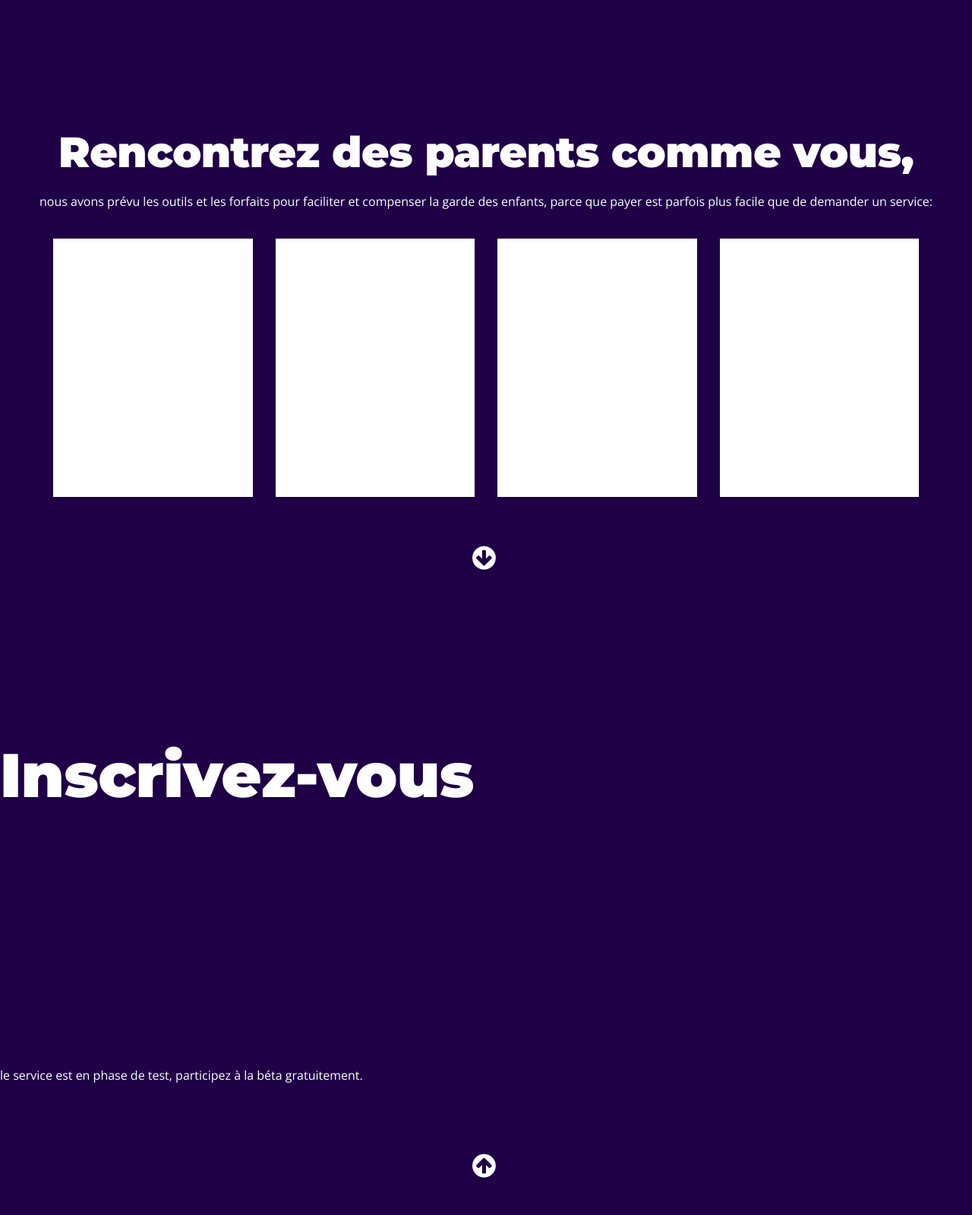
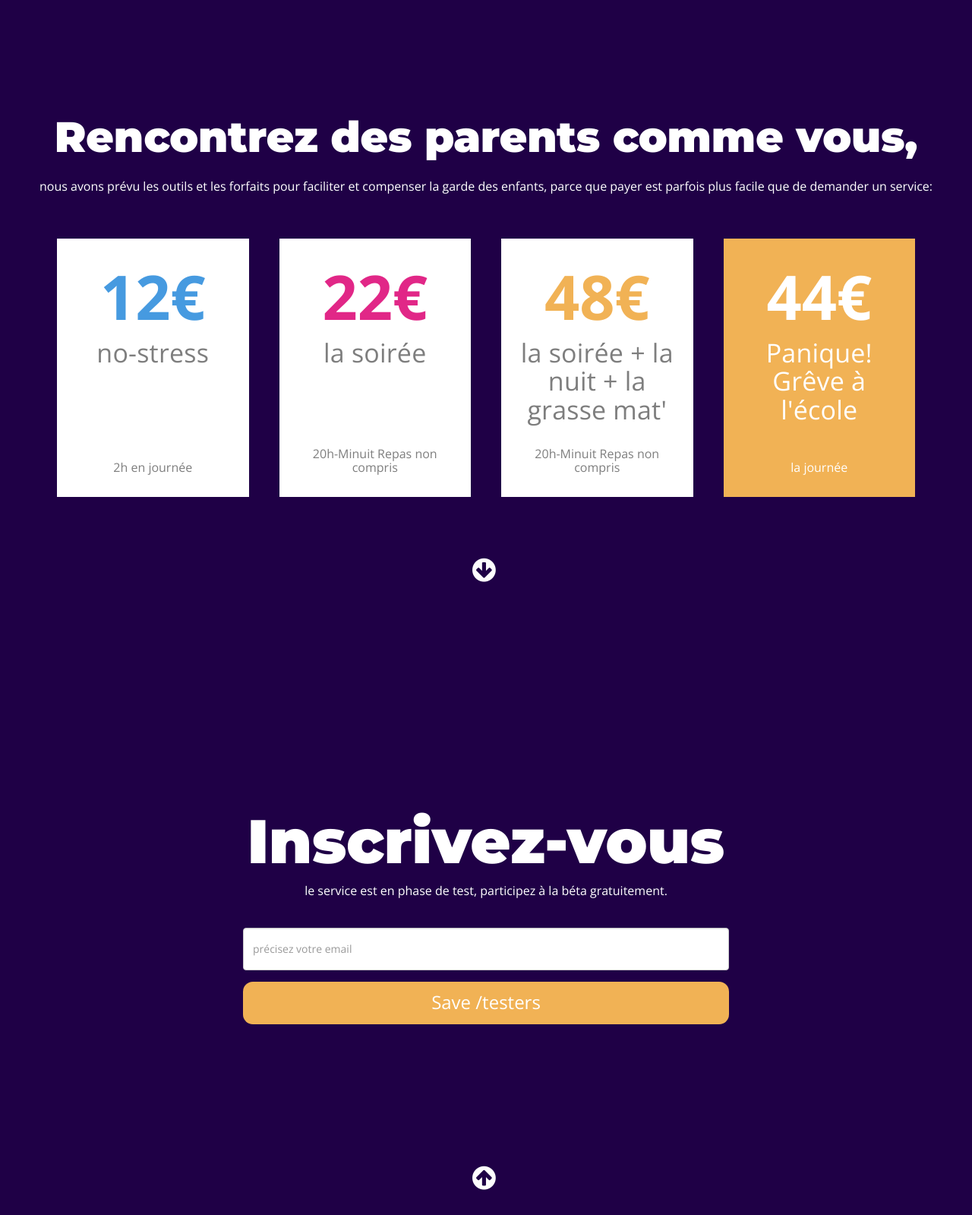
Before and after one commit to Powakedown/parentheze, a Rails app: page / in a window 1280 px wide. Shown: the part 3201-4800 px from the top of the page at 76% size. Run offline with Rails 7, Linux system fonts and the light colour scheme; style sheets or scripts are compiled from the project's sources; some libraries are stand-ins or nearby versions.

Commit message:
End front of homepage

```diff
--- /dev/null
+++ b/app/assets/stylesheets/components/_button.scss
@@ -0,0 +1,92 @@
+.btn, input.btn, button.btn {
+  color: white;
+  background-color: $yellow;
+  border-radius: $border-radius;
+  height: 56px;
+  border: none;
+  padding: 0px 30px 0px 30px;
+  width: 100%;
+  min-width: 200px;
+  box-shadow: none;
+  font-size: 24px !important;
+  -webkit-box-shadow: none !important;
+  border-bottom:none;
+  p {
+    margin-bottom: 0px;
+  }
+  &:hover {
+    background-color: $light-yellow;
+    color: white;
+  }
+}
+.btn-slim, a.btn-slim {
+  color: white;
+  background-color: $pink;
+  border-radius: 40px;
+  height: 40px;
+  border: none;
+  padding: 0px 30px 0px 30px;
+  &:hover {
+    background-color: $yellow !important;
+    color: white;
+  }
+}
+.with-border {
+  border: 1px solid $dark-gray !important;
+}
+input {
+  &:focus {
+    border: none;
+  }
+}
+.btn-pink {
+  background-color: $pink;
+}
+.btn-gray {
+  background-color: $dark-gray;
+}
+.btn-blue {
+  background-color: blue;
+}
+.btn-red {
+  background-color: red;
+}
+.btn-yellow {
+  background-color: $yellow;
+}
+.btn-inverse {
+  color: $dark-gray !important;
+  background-color: transparent !important;
+}
+input#case_photo {
+  color: white;
+  background-color: $pink;
+  border-radius: $border-radius;
+  height: 56px;
+  min-width: 280px;
+  border: none;
+  padding: 0px 30px 0px 30px;
+  max-width: 320px;
+  min-width: 300px;
+  box-shadow: none;
+  font-size: 24px !important;
+  -webkit-box-shadow: none !important;
+  border-bottom:none;
+  margin: 5px;
+  p {
+    margin-bottom: 0px;
+  }
+  &:hover {
+    background-color: $yellow;
+    color: white;
+  }
+  a {
+    color: white;
+  }
+}
+.submit-hidden {
+  position: absolute;
+  top: 0px;
+  right: 0px;
+  visibility: hidden;
+}
--- a/app/assets/stylesheets/components/_index.scss
+++ b/app/assets/stylesheets/components/_index.scss
@@ -3,3 +3,5 @@
 @import "navbar";
 @import "scroller";
 @import "animate";
+@import "inscription";
+@import "button";
--- /dev/null
+++ b/app/assets/stylesheets/components/_inscription.scss
@@ -0,0 +1,4 @@
+.inscription-wrapper {
+  width: 50%;
+
+}
--- a/app/assets/stylesheets/components/_scroller.scss
+++ b/app/assets/stylesheets/components/_scroller.scss
@@ -2,7 +2,7 @@ a.next_page {
     position: absolute;
     left: 50%;
     margin-left: -18px;
-    bottom: 5%;
+    bottom: 3%;
     font-size: 36px;
     color: white;
 }
--- a/app/assets/stylesheets/config/_colors.scss
+++ b/app/assets/stylesheets/config/_colors.scss
@@ -20,6 +20,6 @@ $medium-gray: #7E7E7E;
 // Scheme
 $purple : #1f0046;
 $yellow : #F1B255;
-$light-yellow : #ffd685;
+$light-yellow : #FFF74E;
 $pink: #E12787;
 $light-blue : #50E3C2;
--- a/app/assets/stylesheets/config/_fonts.scss
+++ b/app/assets/stylesheets/config/_fonts.scss
@@ -19,12 +19,20 @@ $headers-font: "Raleway", "Helvetica", "sans-serif";
 /*-------------------------------------------------
  * TYPOS
  *------------------------------------------------- */
+body {
+  font-family: $body-font
+}
 
  h1, h2{
   font-family: 'Montserrat', sans-serif;
   font-weight: 900;
   text-shadow: $shadow;
-  letter-spacing: -0.5px;
+  letter-spacing: -0.2px;
+ }
+ h3 {
+  font-size: 34px;
+  letter-spacing: 0.2px;
+
  }
 
  p{
--- a/app/assets/stylesheets/config/_helpers.scss
+++ b/app/assets/stylesheets/config/_helpers.scss
@@ -78,6 +78,9 @@ $input-height: 56px !important;
   }
   &.center {
     justify-content: center;
+  }
+  &.between {
+    justify-content: space-between;
   }
 }
 .flex-wrap {
--- a/app/assets/stylesheets/pages/_home.scss
+++ b/app/assets/stylesheets/pages/_home.scss
@@ -34,5 +34,14 @@
     background-color: white;
     border: none;
     height: 340px;
+    color: $medium-gray;
+    h1 {
+      font-family: $body-font;
+      font-size: 81px;
+    }
+    &.emergency {
+      background-color: $yellow;
+      color: white;
+    }
   }
 }
--- /dev/null
+++ b/app/models/tester.rb
@@ -0,0 +1,3 @@
+class Tester < ApplicationRecord
+  validates :email, presence: true
+end
--- a/app/views/pages/home.html.erb
+++ b/app/views/pages/home.html.erb
@@ -4,18 +4,22 @@
 
   <% t('home.slides').length.times do |x| %>
     <% x = x.to_s %>
-    <%= render "slide", target_page: "slide"+(x.to_i+1).to_s, id: "slide"+x ,  text: t('home.slides.slide_'+x+'.title'), image: t('home.slides.slide_'+x+'.image') %>
+    <%= render "slide", target_page: "slide"+(x.to_i+1).to_s, id: "slide"+x ,  text: t('home.slides.slide'+x+'.title'), image: t('home.slides.slide'+x+'.image') %>
   <% end %>
 
-  <div class="minfullscreen stretch relative flex-column center text-center slide_plan" id=<%= "slide"+t('home.slides').length.to_s %>>
+  <div class="minfullscreen stretch relative flex-column center text-center padding-box slide_plan" id=<%= "slide"+t('home.slides').length.to_s %>>
     <h2><%= t('home.slide_plan.title') %></h2>
     <p class="margin-bottom-medium"><%= t('home.slide_plan.text') %></p>
     <div class="container">
       <div class="row">
         <% t('plans').length.times do |x| %>
-        <div class="col-xs-12 col-md-3">
-          <div class="plan-card">
-            <p><%= t('plans.'+x.to_s+".price") %></p>
+        <div class="col-xs-12 col-md-3 padding-box">
+          <div class="plan-card flex-column between padding-box <%= "emergency" if x == t('plans').length - 1 %>">
+            <div>
+              <h1 style="color: <%= t('plans.plan'+x.to_s+'.color') %>"><%= t('plans.plan'+x.to_s+".price") %></h1>
+              <h3><%= t('plans.plan'+x.to_s+".title") %></h3>
+            </div>
+            <p><%= t('plans.plan'+x.to_s+".subtitle")  %></p>
           </div>
         </div>
         <% end %>
@@ -24,9 +28,15 @@
     <%= render 'shared/scroller', target_page: "slide_calltoaction", icon: "fa-arrow-circle-down" %>
   </div>
 
-  <div class="fullscreen relative flex-column" id="slide_calltoaction" >
+  <div class="fullscreen relative flex-column center text-center" id="slide_calltoaction" >
     <h1 class="title_top"><%= t('home.slide_calltoaction.title') %></h1>
-    <p class=""><%= t('home.slide_calltoaction.text') %></p>
+    <p class="margin-bottom-medium"><%= t('home.slide_calltoaction.text') %></p>
+    <div class="inscription-wrapper center">
+      <%= simple_form_for testers_path, method: :post do |f|%>
+        <%= f.input :email, label: false, placeholder: t('placeholder.email') %>
+        <%= f.button :submit %>
+      <% end %>
+    </div>
     <%= render 'shared/scroller', target_page: "slide0", icon: "fa-arrow-circle-up" %>
   </div>
 
--- a/config/locales/fr.yml
+++ b/config/locales/fr.yml
@@ -9,16 +9,16 @@ fr:
     manifesto: "manisfeste"
   home:
     slides:
-      slide_0:
+      slide0:
         title: "LA NOUVELLE VIE DES PARENTS"
         image: "http://res.cloudinary.com/doodlid/image/upload/v1508851317/parentheze/home1_parent_party.jpg"
-      slide_1:
+      slide1:
         title: "Parce que nous adorons nos enfants..."
         image: "http://res.cloudinary.com/doodlid/image/upload/v1508851317/parentheze/home1_kit_jumping.jpg"
-      slide_2:
+      slide2:
         title: "...mais que nous avons besoin de ce temps rien qu’à nous,"
         image: "http://res.cloudinary.com/doodlid/image/upload/v1508851317/parentheze/home1_parent_lover.jpg"
-      slide_3:
+      slide3:
         title: "Parentheze, vous propose de faciliter l’échange de garde entre parents."
         image: "http://res.cloudinary.com/doodlid/image/upload/v1508851317/parentheze/home1_kid_cool.jpg"
     slide_plan:
@@ -28,22 +28,26 @@ fr:
       title: "Inscrivez-vous"
       text: "le service est en phase de test, participez à la béta gratuitement."
   plans:
-    plan_0:
+    plan0:
       price: "12€"
       title: "no-stress"
       subtitle: "2h en journée"
-    plan_1:
+      color: "#469AE0"
+    plan1:
       price: "22€"
       title: "la soirée"
       subtitle: "20h-Minuit Repas non compris"
-    plan_2:
+      color: "#E12787"
+    plan2:
       price: "48€"
       title: "la soirée + la nuit + la grasse mat'"
       subtitle: "20h-Minuit Repas non compris"
-    plan_3:
+      color: "#F1B255"
+    plan3:
       price: "44€"
       title: "Panique! Grêve à l'école"
       subtitle: "la journée"
+      color: "white"
   footer:
     facebook: "https://www.facebook.com/groups/1860665404215862/"
     twitter: "https://medium.com/@parentgenial"
@@ -55,3 +59,8 @@ fr:
     forfait2: "forfait soiree + nuit à 40€ pour la garde des enfants"
     forfait3: "forfait soiree + nuit + grasse mat' à 48€ pour la garde des enfants"
     flechebas: "fleche de défilement vers le bas"
+  flash:
+    tester:
+      new: "Oh yeah! Inscription à la béta enregistrée, vous allez recevoir un mail."
+  placeholder:
+    email: "précisez votre email"
--- a/config/routes.rb
+++ b/config/routes.rb
@@ -1,4 +1,6 @@
 Rails.application.routes.draw do
+  resources :testers, only: [:create]
+
   devise_for :users
   root to: 'pages#home'
   get "/home" => "pages#home"
```
Also changed, not shown: app/controllers/testers_controller.rb (added, +13 -0 lines), db/migrate/20171025141519_create_testers.rb (added, +9 -0 lines), test/controllers/testers_controller_test.rb (added, +9 -0 lines), test/fixtures/testers.yml (added, +7 -0 lines), test/models/tester_test.rb (added, +7 -0 lines), db/schema.rb.
